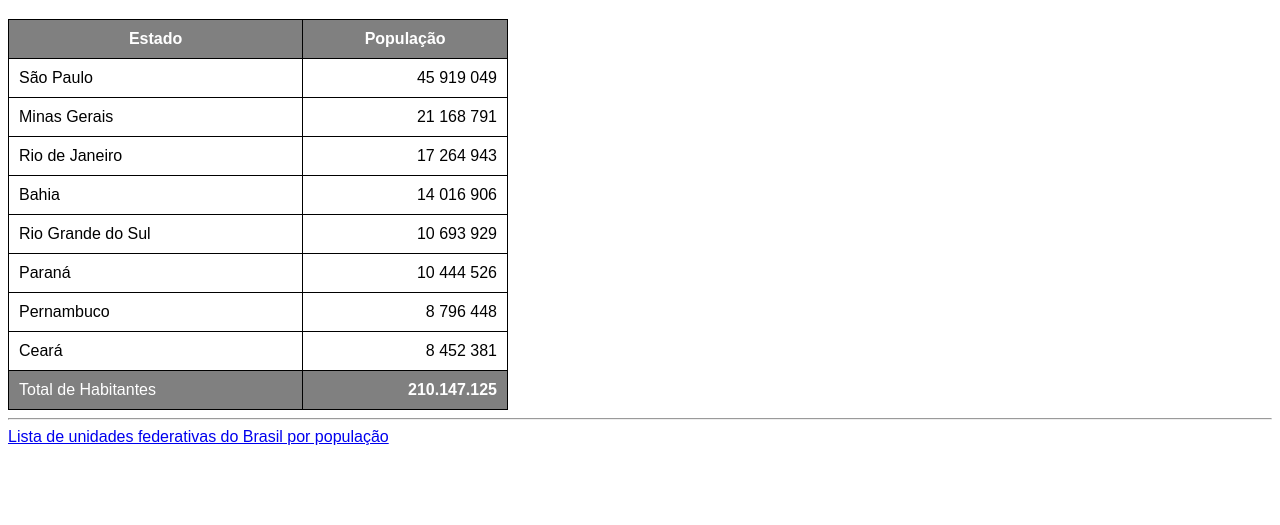
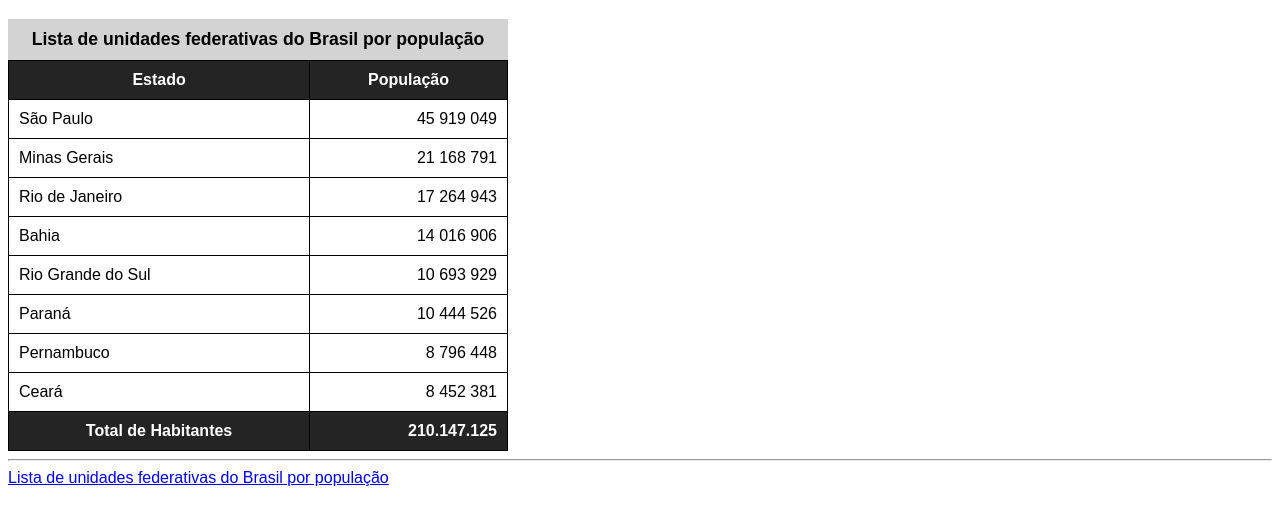
Before and after one commit to Manoel-DJS/HTML-CSS, a plain HTML site: page Exercícios/ex023/tabela02.html in a window 1280 px wide. Shown: the part 61-586 px from the top of the page. Drawn offline with Linux system fonts and the light colour scheme.

Commit message:
Update tabela02.html

```diff
--- a/Exercícios/ex023/tabela02.html
+++ b/Exercícios/ex023/tabela02.html
@@ -7,6 +7,13 @@
     <style>
         body{
             font-family: Arial, Helvetica, sans-serif;
+        }
+
+        caption{
+            font-size: 1.1em;
+            font-weight: bold;
+            padding: 10px;
+            background-color: lightgray;
         }
 
         table{
@@ -20,7 +27,7 @@
         }
 
         thead, tfoot{
-            background-color: gray;
+            background-color: #242424;
             color: white;
         }
         td.num{
@@ -34,6 +41,7 @@
     <!--
         Anatomia Para Tabelas Grandes
         Table
+            CAPTION
             THEAD
                 TR, TD, TH
             TBODY
@@ -43,10 +51,11 @@
         -->
 
     <table>
+        <caption> Lista de unidades federativas do Brasil por população </caption>
         <thead>
             <tr>
-                <th>Estado</th>
-                <th>População</th>
+                <th scope="col">Estado</th>
+                <th scope="col">População</th>
             </tr>
         </thead>
         <tbody>
@@ -85,7 +94,7 @@
         </tbody>
         <tfoot>
             <tr>
-                <td>Total de Habitantes</td>
+                <th scope="row">Total de Habitantes</th>
                 <td class="num"><strong>210.147.125</strong></td>
             </tr>
         </tfoot>
```
